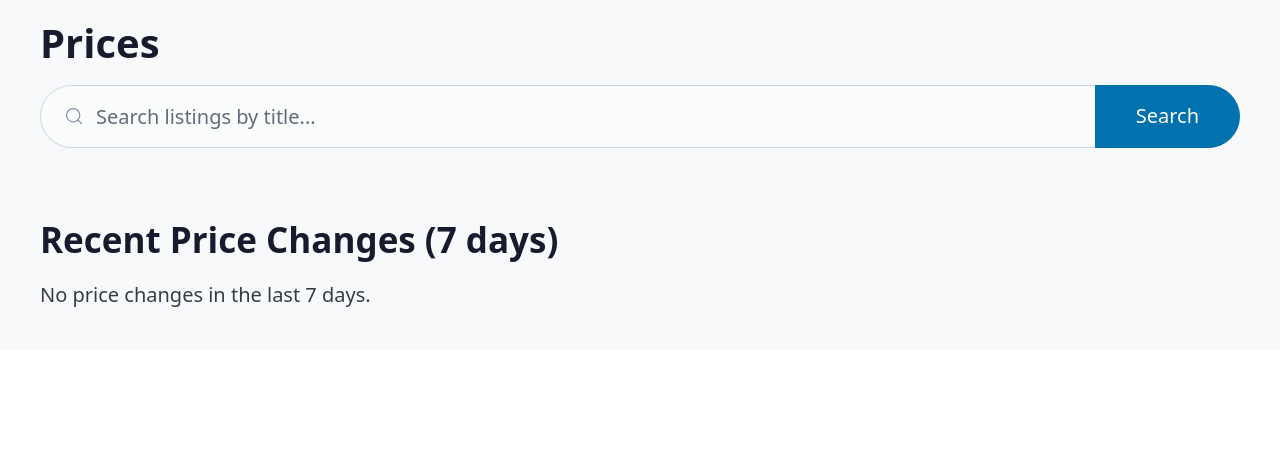
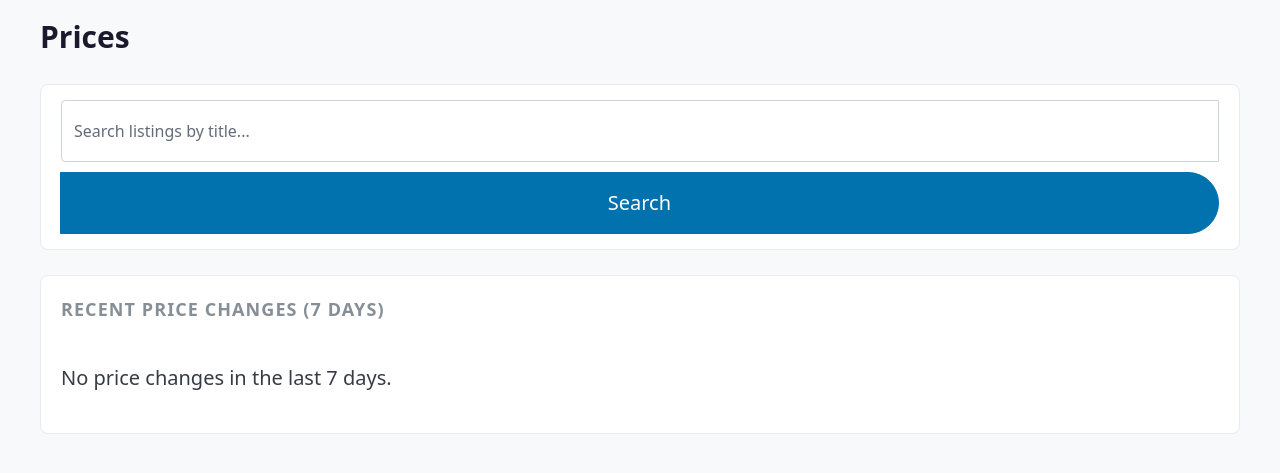
Before and after one commit to liberalu/booking-scraper, a FastAPI app: page /prices in a window 1280 px wide. Shown: the part 52-525 px from the top of the page. Run offline with FastAPI, Linux system fonts and the light colour scheme; some libraries are stand-ins or nearby versions.

Commit message:
feat: restyle prices and validation pages

```diff
--- a/book_scraper/dashboard/templates/prices.html
+++ b/book_scraper/dashboard/templates/prices.html
@@ -1,16 +1,19 @@
 {% extends "base.html" %}
 {% block title %}Prices{% endblock %}
 {% block content %}
-<h1>Prices</h1>
+<h1 class="page-title">Prices</h1>
 
-<form method="get" action="/prices" role="search">
+<form method="get" action="/prices" role="search" class="filter-bar">
     <input type="search" name="q" placeholder="Search listings by title..." value="{{ query }}">
     <button type="submit">Search</button>
 </form>
 
 {% if listings %}
-<h2>Search Results</h2>
-<table>
+<div class="card" style="padding: 0; overflow: hidden;">
+    <div style="padding: 1rem 1rem 0;">
+        <p class="card-title">Search Results</p>
+    </div>
+    <table class="data-table">
         <thead>
             <tr>
                 <th>Title</th>
@@ -32,18 +35,22 @@
             {% endfor %}
         </tbody>
     </table>
+</div>
 {% elif query %}
 <p>No listings found for "{{ query }}".</p>
 {% endif %}
 
-<div id="chart-container" style="display:none; margin: 2rem 0;">
-    <h3 id="chart-title"></h3>
+<div id="chart-container" class="card" style="display:none;">
+    <p class="card-title" id="chart-title"></p>
     <canvas id="priceChart" height="100"></canvas>
 </div>
 
-<h2>Recent Price Changes (7 days)</h2>
+<div class="card" style="padding: 0; overflow: hidden;">
+    <div style="padding: 1rem 1rem 0;">
+        <p class="card-title">Recent Price Changes (7 days)</p>
+    </div>
     {% if changes %}
-<table>
+    <table class="data-table">
         <thead>
             <tr>
                 <th>Title</th>
@@ -59,7 +66,7 @@
                 <td><a href="/listings/{{ c.listing_id }}">{{ c.title[:60] }}{{ '...' if c.title|length > 60 }}</a></td>
                 <td>{{ c.prev_price }}</td>
                 <td>{{ c.new_price }}</td>
-            <td style="color: {{ 'green' if c.change < 0 else 'red' }}">
+                <td class="{{ 'price-down' if c.change < 0 else 'price-up' }}">
                     {{ '%+.2f'|format(c.change|float) }}
                 </td>
                 <td>{{ c.scraped_at.strftime('%Y-%m-%d %H:%M') if c.scraped_at else '-' }}</td>
@@ -68,8 +75,9 @@
         </tbody>
     </table>
     {% else %}
-<p>No price changes in the last 7 days.</p>
+    <p style="padding: 1rem;">No price changes in the last 7 days.</p>
     {% endif %}
+</div>
 
 <script>
 let chartInstance = null;
@@ -77,14 +85,18 @@ function loadChart(listingId, title) {
     fetch('/api/prices/' + listingId + '/chart')
         .then(r => r.json())
         .then(data => {
-            document.getElementById('chart-container').style.display = 'block';
+            const container = document.getElementById('chart-container');
+            container.style.display = 'block';
             document.getElementById('chart-title').textContent = title;
+            const style = getComputedStyle(document.documentElement);
+            const color1 = style.getPropertyValue('--chart-1').trim();
+            const color2 = style.getPropertyValue('--chart-2').trim();
             const ctx = document.getElementById('priceChart').getContext('2d');
             if (chartInstance) chartInstance.destroy();
             const datasets = [{
                 label: 'Price',
                 data: data.prices,
-                borderColor: '#3498db',
+                borderColor: color1,
                 tension: 0.1,
                 fill: false
             }];
@@ -92,7 +104,7 @@ function loadChart(listingId, title) {
                 datasets.push({
                     label: 'Original Price',
                     data: data.original_prices,
-                    borderColor: '#95a5a6',
+                    borderColor: color2,
                     borderDash: [5, 5],
                     tension: 0.1,
                     fill: false
```
Also changed, not shown: book_scraper/dashboard/templates/validation.html (+6 -4 lines), book_scraper/dashboard/templates/validation_detail.html (+6 -4 lines). Lines whose indentation alone changed are shown as unchanged.
